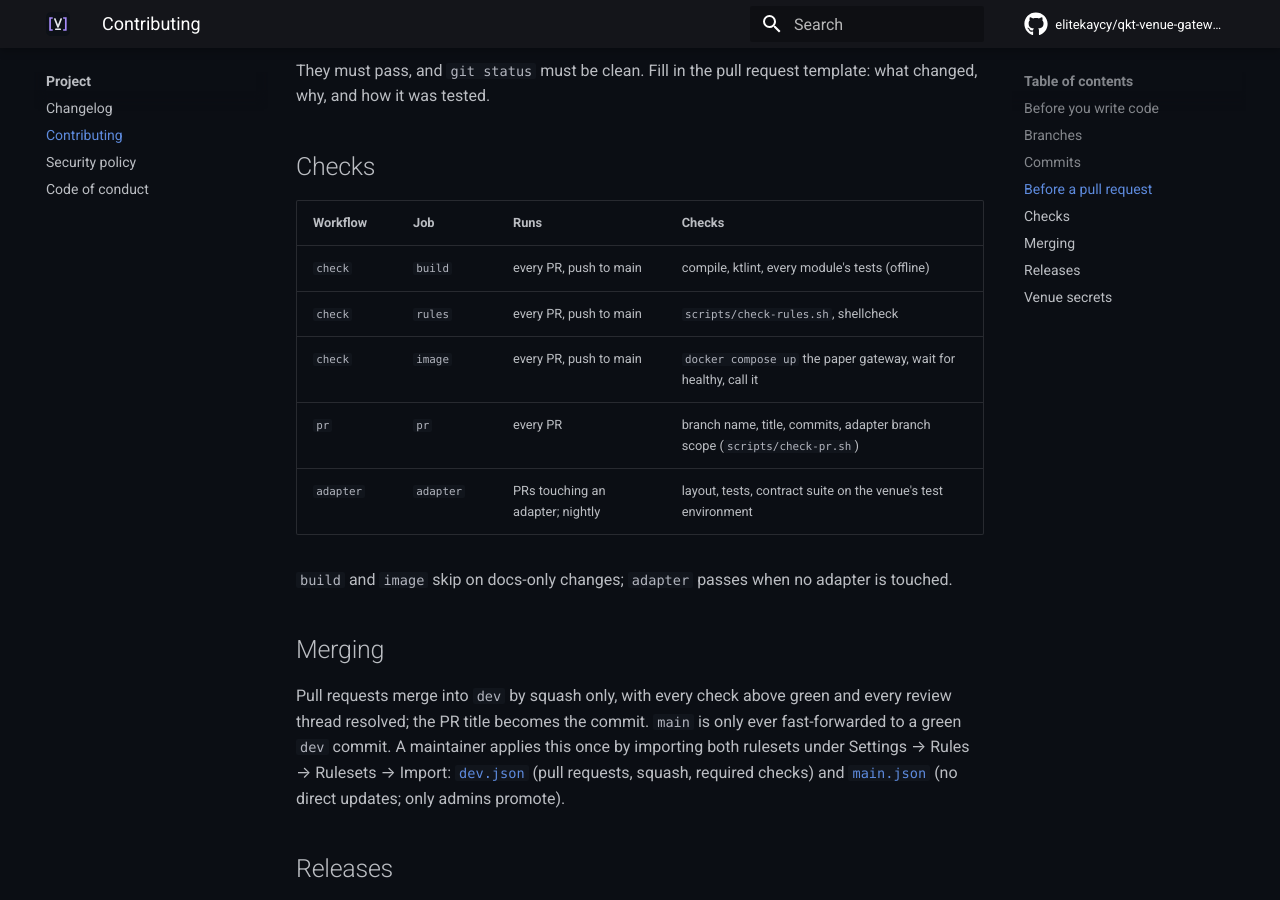
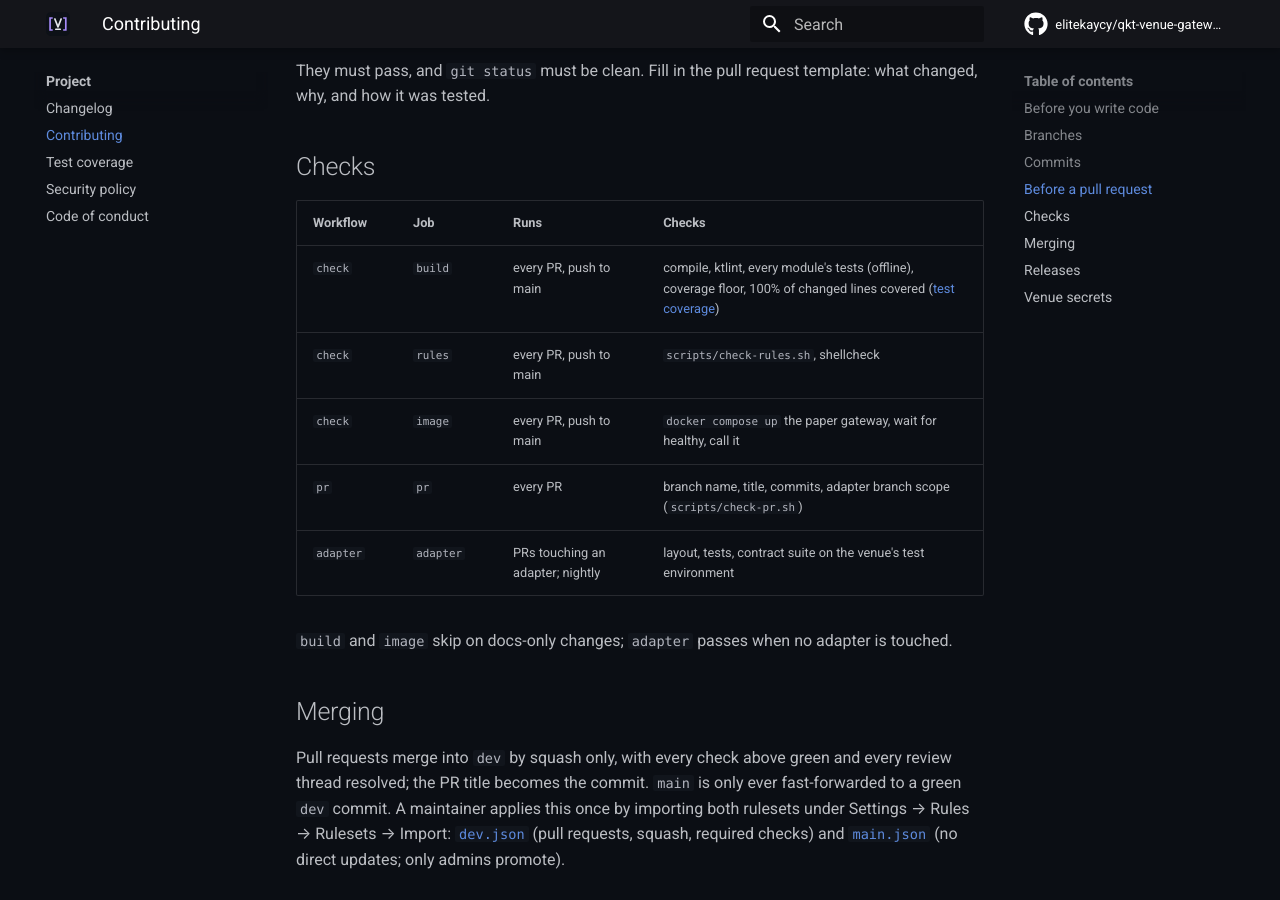
Before and after one commit to elitekaycy/qkt-venue-gateway, an MkDocs documentation site: the page built from docs/project/contributing.md, in a window 1280 px wide and 900 px high, scrolled down 1191 px. Built offline with MkDocs 1.6.1 and Material for MkDocs 9.7.7, drawn with Linux system fonts in a browser that asks for light colours; comment, search, counter and statistics services are not loaded.

Commit message:
ci(build): gate coverage with a kover floor and 100% changed lines

```diff
--- a/CONTRIBUTING.md
+++ b/CONTRIBUTING.md
@@ -44,7 +44,7 @@ and how it was tested.
 
 | Workflow | Job | Runs | Checks |
 |---|---|---|---|
-| `check` | `build` | every PR, push to main | compile, ktlint, every module's tests (offline) |
+| `check` | `build` | every PR, push to main | compile, ktlint, every module's tests (offline), coverage floor, 100% of changed lines covered ([test coverage](https://github.com/elitekaycy/qkt-venue-gateway/blob/dev/docs/project/test-coverage.md)) |
 | `check` | `rules` | every PR, push to main | `scripts/check-rules.sh`, shellcheck |
 | `check` | `image` | every PR, push to main | `docker compose up` the paper gateway, wait for healthy, call it |
 | `pr` | `pr` | every PR | branch name, title, commits, adapter branch scope (`scripts/check-pr.sh`) |
--- a/mkdocs.yml
+++ b/mkdocs.yml
@@ -109,6 +109,7 @@ nav:
       - project/index.md
       - Changelog: project/changelog.md
       - Contributing: project/contributing.md
+      - Test coverage: project/test-coverage.md
       - Security policy: project/security.md
       - Code of conduct: project/code-of-conduct.md
 
```
Also changed, not shown: CLAUDE.md (+2 -0 lines), docs/project/test-coverage.md (added, +39 -0 lines), 7 other files.
